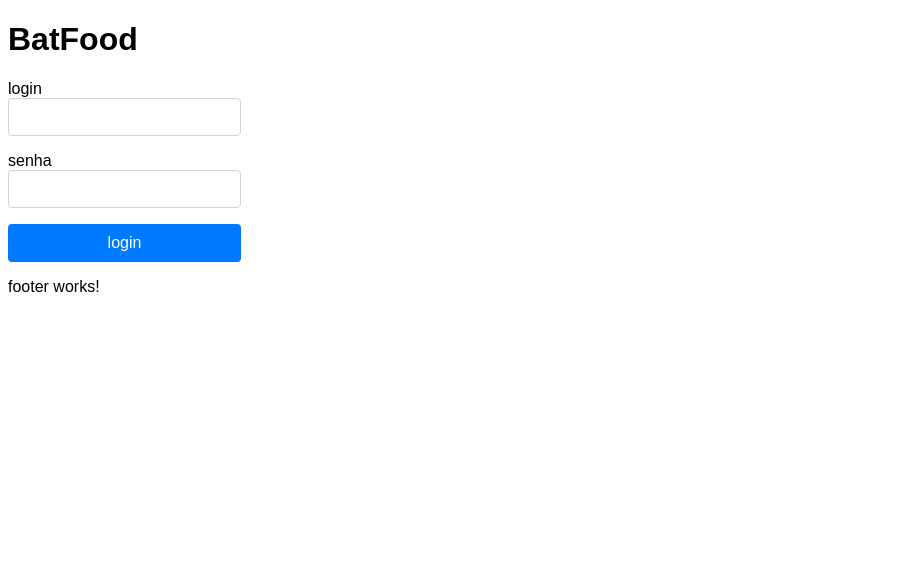
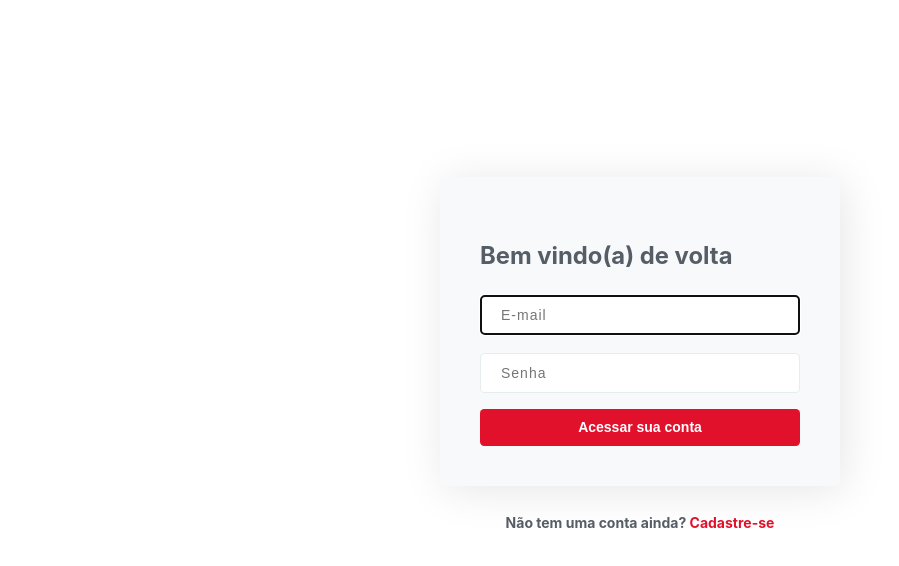
Before and after one commit to viniciushvc/bat-food, an Angular app: page / in a window 1280 px wide. Shown: the top 566 px of the page, without its empty margins (0-899 px from the left). Built offline with nearby package versions, Linux system fonts and the light colour scheme.

Commit message:
login page OK

```diff
--- a/src/app/app.component.html
+++ b/src/app/app.component.html
@@ -1,3 +1,3 @@
-<app-header></app-header>
+<app-header *ngIf="authGuard.isAuthenticated"></app-header>
 <router-outlet></router-outlet>
-<app-footer></app-footer>
+<app-footer *ngIf="authGuard.isAuthenticated"></app-footer>
--- a/src/app/app.component.ts
+++ b/src/app/app.component.ts
@@ -1,4 +1,5 @@
 import { Component } from '@angular/core';
+import { AuthGuard } from './core/auth/auth-guard.service';
 
 @Component({
   selector: 'app-root',
@@ -6,4 +7,6 @@ import { Component } from '@angular/core';
 })
 export class AppComponent {
   title = 'batfood';
+
+  constructor(public authGuard: AuthGuard) { }
 }
--- a/src/app/components/button/button.component.scss
+++ b/src/app/components/button/button.component.scss
@@ -2,7 +2,6 @@
 
 .btn {
   display: inline-block;
-  font-weight: 400;
   color: #fff;
   text-align: center;
   vertical-align: middle;
@@ -36,3 +35,13 @@
   display: block;
   width: 100%;
 }
+.btn-lg {
+  padding: .5rem 1rem;
+    line-height: 1.5;
+    border-radius: .3rem;
+}
+.btn-sm {
+  padding: .25rem .5rem;
+    line-height: 1.5;
+    border-radius: .2rem;
+}
--- a/src/app/components/button/button.component.ts
+++ b/src/app/components/button/button.component.ts
@@ -1,7 +1,7 @@
 import { Component, Input, Output, EventEmitter } from '@angular/core';
 
 @Component({
-  selector: 'app-button',
+  selector: 'btn',
   templateUrl: './button.component.html',
   styleUrls: ['./button.component.scss']
 })
--- a/src/app/pages/home/home.component.html
+++ b/src/app/pages/home/home.component.html
@@ -1,3 +1,16 @@
-<p>
-  home works!
-</p>
+<div class="container-fluid">
+    <div class="row">
+
+      <div class="col-4" *ngFor="let item of list">
+  <div class="card">
+    <div>{{item.name}}</div>
+
+    <div>{{item.category}}</div>
+
+    <div>{{item.price}}</div>
+
+    <div>{{item.time}}</div>
+  </div>
+  </div>
+</div>
+</div>
--- a/src/app/pages/home/home.component.scss
+++ b/src/app/pages/home/home.component.scss
@@ -0,0 +1,5 @@
+.card {
+  border: 1px solid #dcdcdc;
+  margin: 2rem .2rem;
+  padding: 1rem;
+}
--- a/src/app/pages/home/home.component.ts
+++ b/src/app/pages/home/home.component.ts
@@ -7,6 +7,28 @@ import { Component, OnInit } from '@angular/core';
 })
 export class HomeComponent implements OnInit {
 
+  list = [{
+    name: 'Pizza Pan',
+    category: 'Pizzaria',
+    price: 5,
+    time: 30
+  },{
+    name: 'Pizza Hut',
+    category: 'Pizzaria',
+    price: 3,
+    time: 40
+  },{
+    name: 'Pizza Domino\'s',
+    category: 'Pizzaria',
+    price: 2,
+    time: 50
+  },{
+    name: 'Pizza Fan',
+    category: 'Pizzaria',
+    price: 10,
+    time: 10
+  }]
+
   constructor() { }
 
   ngOnInit() {
--- a/src/app/pages/login/login.component.html
+++ b/src/app/pages/login/login.component.html
@@ -1,16 +1,21 @@
-<div class="login">
-  <form [formGroup]="form" (ngSubmit)="submitForm()">
-    <div class="form-group">
-      <label for="username">login</label>
-      <input type="text" class="form-control" formControlName="username">
-    </div>
+<div class="flex">
+  <div class="login">
+    <div class="login-form">
+      <form [formGroup]="form" (ngSubmit)="submitForm()">
+       <p class="login-welcome">Bem vindo(a) de volta</p>
 
-    <div class="form-group">
-      <label for="password">senha</label>
-      <input type="text" class="form-control" formControlName="password">
-    </div>
+        <input type="text" class="form-control" formControlName="username" placeholder="E-mail" autofocus>
 
-    <app-button class="btn-primary btn-block" type="submit" label="login"></app-button>
+        <input type="password" class="form-control" formControlName="password" placeholder="Senha">
 
-  </form>
+        <btn class="btn-danger btn-block btn-lg bold" type="submit" label="Acessar sua conta"></btn>
+      </form>
+  </div>
+
+    <p class="form-create center bold">
+      <span>Não tem uma conta ainda? </span>
+
+      <a href="#" class="form-create-link">Cadastre-se</a>
+    </p>
+  </div>
 </div>
--- a/src/app/pages/login/login.component.scss
+++ b/src/app/pages/login/login.component.scss
@@ -1,26 +1,62 @@
-.login {
-  width: 500px;
+@import '../../../assets/scss/variables';
+
+/* Formulário */
+
+.flex {
+  height: 90vh;
   display: flex;
   align-items: center;
-  align-content: center;
+  justify-content: center;
 }
 
-.form-group {
-  margin-bottom: 1rem;
+.login {
+  width: 400px;
 }
 
+.login-welcome {
+  font-size: 1.7rem;
+  font-weight: 700;
+}
+
+.login-form {
+  width: 100%;
+  box-shadow: 4px 4px 44px rgba(0, 0, 0, 0.1);
+  padding: 40px;
+  background-color: $light-color;
+  border-radius: 4px;
+}
+
+/* Inputs */
 .form-control {
-  display: block;
   width: 100%;
-  height: calc(1.5em + .75rem + 2px);
-  padding: .375rem .75rem;
-  font-size: 1rem;
-  font-weight: 400;
-  line-height: 1.5;
-  color: #495057;
-  background-color: #fff;
-  background-clip: padding-box;
-  border: 1px solid #ced4da;
-  border-radius: .25rem;
-  transition: border-color .15s ease-in-out,box-shadow .15s ease-in-out;
+  font-size: 14px;
+  letter-spacing: 1px;
+  height: 40px;
+  padding: 13px 20px;
+  border: 1px solid #e5edef;
+  transition: .3s;
+  border-radius: 4px;
+  margin: 2px 6px 16px 0;
 }
+
+/* Logo no formulário */
+.img-logo {
+  margin-bottom: 2rem;
+}
+
+/* Texto para criar conta */
+.form-create {
+  margin: 2rem 0;
+}
+
+.form-create-link {
+  color: $danger-color;
+  text-decoration: none;
+}
+
+@media (max-width: $break-small) {
+  .login-form {
+    padding: 10px;
+    box-shadow: none;
+  }
+}
--- a/src/app/shared/layout/header/header.component.html
+++ b/src/app/shared/layout/header/header.component.html
@@ -1,5 +1,4 @@
-<h1>BatFood</h1>
-<nav *ngIf="authGuard.isAuthenticated">
+<nav class="navbar">
   <ul>
     <li>
       <a routerLink="/home" routerLinkActive="active">Home</a>
@@ -9,6 +8,6 @@
     </li>
   </ul>
 
-  <app-button class="btn-primary" (click)="authGuard.logOut()" label="logout"></app-button>
+  <btn class="btn-primary" (click)="authGuard.logOut()" label="logout"></btn>
 
 </nav>
--- a/src/assets/scss/variables.scss
+++ b/src/assets/scss/variables.scss
@@ -1,8 +1,12 @@
 $primary-color: #007bff;
 $secondary-color: #6c757d;
 $success-color: #28a745;
-$danger-color: #dc3545;
+$danger-color: #e1112c;
 $warning-color: #ffc107;
 $info-color: #17a2b8;
 $light-color: #f8f9fa;
+$white-color: #fff;
 $dark-color: #343a40;
+
+$break-small: 768px;
+$break-large: 1024px;
--- a/src/styles.scss
+++ b/src/styles.scss
@@ -1,9 +1,14 @@
 @import './assets/scss/grid.scss';
 
 html {
+  padding: 0;
+  margin: 0;
   box-sizing: border-box;
   -ms-overflow-style: scrollbar;
   font-family: sans-serif;
+  color: #555d66;
+  font-size: 14px;
+  font-family:-apple-system,BlinkMacSystemFont,"Segoe UI",Roboto,"Helvetica Neue",Arial,"Noto Sans",sans-serif,"Apple Color Emoji","Segoe UI Emoji","Segoe UI Symbol","Noto Color Emoji";
 }
 
 *,
@@ -11,3 +16,11 @@ html {
 *::after {
   box-sizing: inherit;
 }
+
+.center {
+  text-align: center;
+}
+
+.bold {
+  font-weight: 700;
+}
```
Also changed, not shown: src/assets/images/logo.png (added), 1 other file (tests, documents, lock files or other folders).
